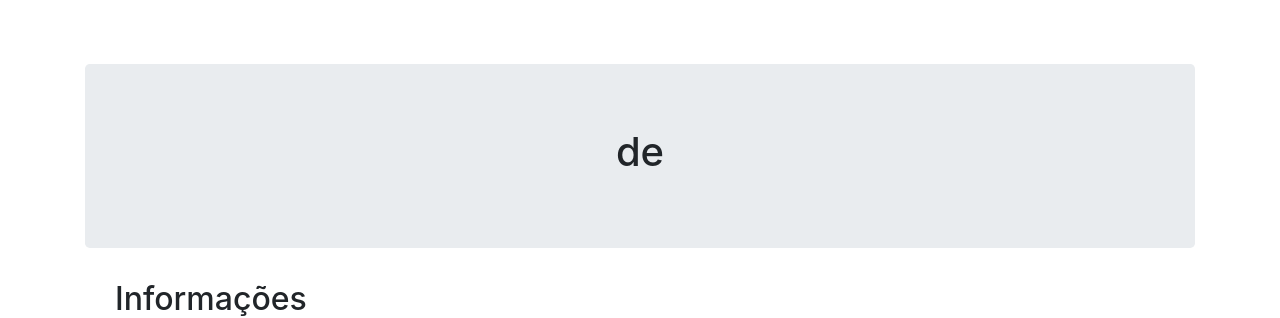
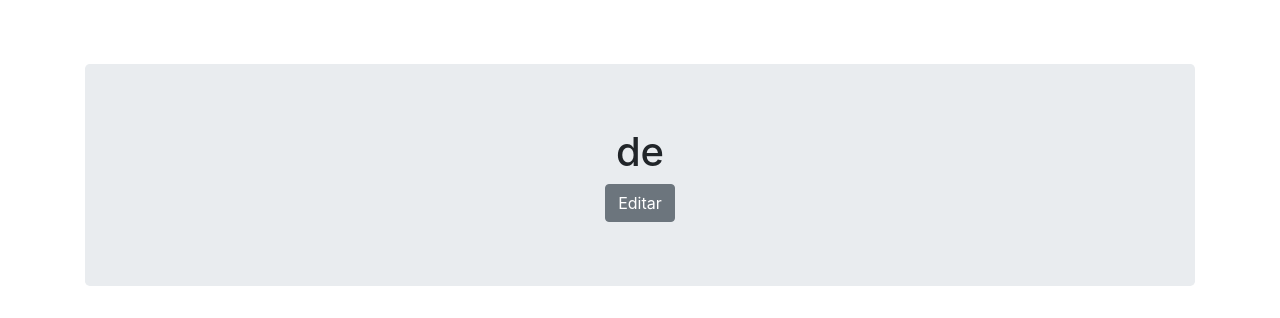
Before and after one commit to VictorGM01/controle_de_questoes, a Django app: template templates/acertos_e_erros/detalhes_lista.html in a window 1280 px wide. Shown: the part 56-374 px from the top of the page. Run offline with Django 4.2, Linux system fonts and the light colour scheme; the template is opened without the code that fills it, so the values that code supplies are empty.

Commit message:
Adiciona botão para editar

```diff
--- a/templates/acertos_e_erros/detalhes_lista.html
+++ b/templates/acertos_e_erros/detalhes_lista.html
@@ -3,6 +3,9 @@
     <section class="jumbotron text-center">
         <div class="container">
             <h1 class="jumbotron-heading">{{ lista.nome_da_lista }} de {{ lista.materia }}</h1>
+            <a href="{% url 'editar-lista' lista.id %}">
+                <button class="btn btn-secondary">Editar</button>
+            </a>
         </div>
     </section>
     <div class="container">
```
